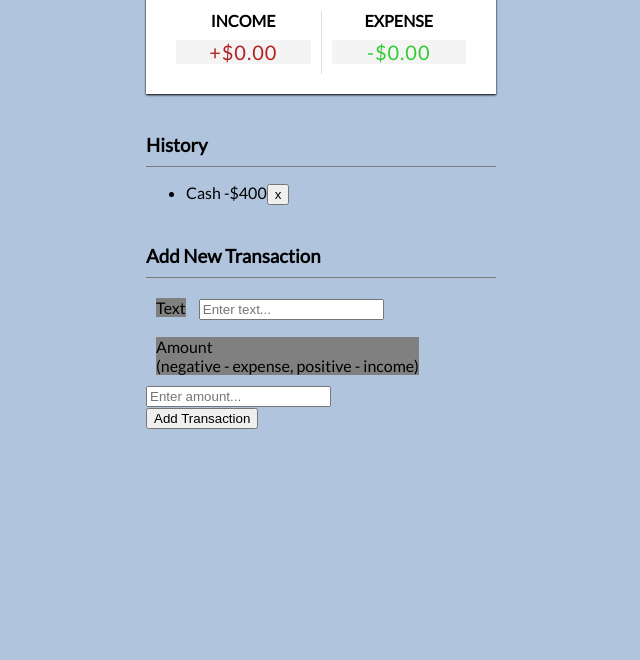
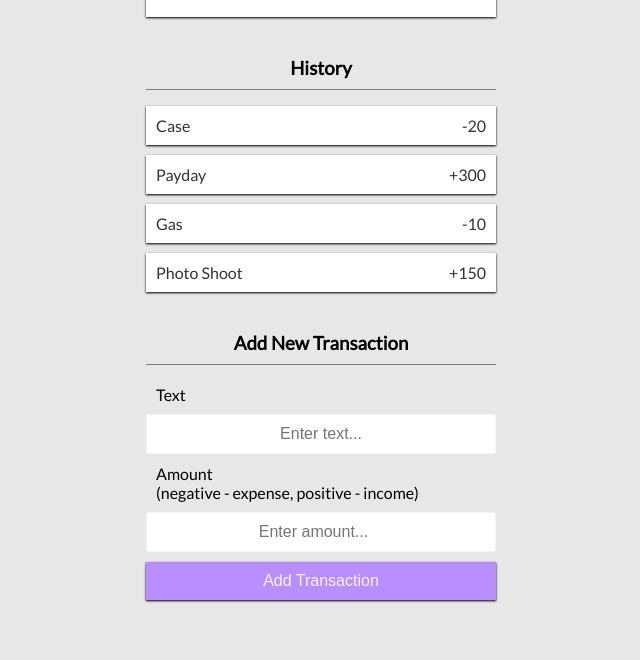
Before and after one commit to randoshaw/javascript-projects-exercises, a plain HTML site: page expense-app/expenses-tracker-app/index.html in a window 1280 px wide. Shown: the part 263-923 px from the top of the page, without its empty margins (319-959 px from the left). Before the commit the page ends 800 px from the top, so only its background shows below. Drawn offline with Linux system fonts and the light colour scheme.

Commit message:
setup html, css and balance, income and expense functionality for expenses tracker app. Also practiced making a custom map function using forEach method.

```diff
--- a/expense-app/expenses-tracker-app/app.js
+++ b/expense-app/expenses-tracker-app/app.js
@@ -0,0 +1,71 @@
+const balance = document.querySelector('#balance')
+const moneyPlus = document.querySelector('#money-plus')
+const moneyMinus = document.querySelector('#money-minus')
+const list = document.querySelector('#list')
+const form = document.querySelector('#form')
+const text = document.querySelector('#text')
+const amount = document.querySelector('#amount')
+
+const dummyTransactions = [
+	{ id: 1, text: 'Case', amount: -20 },
+	{ id: 2, text: 'Payday', amount: 300 },
+	{ id: 3, text: 'Gas', amount: -10 },
+	{ id: 4, text: 'Photo Shoot', amount: 150 }
+]
+
+let transactions = dummyTransactions
+
+// Add transactions to DOM list
+function addTransactionDOM(transaction) {
+	// get income or expense
+	const sign = transaction.amount < 0 ? '-' : '+'
+
+	const item = document.createElement('li')
+
+	// Add class based on value
+	item.classList.add(transaction.amount < 0 ? '-' : '+')
+
+	// Math.abs ==> if -num, will turn to +num (absolute num)
+	item.innerHTML = `
+  ${transaction.text} <span>${sign}${Math.abs(
+		transaction.amount
+	)}</span> <button class="delete-btn">x</button>
+  `
+
+	list.appendChild(item)
+}
+
+// Update the balance, income and expense
+function updateValues() {
+	const amounts = transactions.map(transaction => transaction.amount)
+
+	const total = amounts.reduce((acc, item) => (acc += item), 0).toFixed(2) // toFixed adds 2 decimal places
+
+	const income = amounts
+		.filter(item => item > 0)
+		.reduce((acc, item) => (acc += item), 0)
+		.toFixed(2)
+
+	const expense = (
+		amounts.filter(item => item < 0).reduce((acc, item) => (acc += item), 0) *
+		-1
+	).toFixed(2)
+
+	// console.log(total) // 420.00
+	// console.log(income) // 450.00
+	// console.log(expense) // 30.00
+
+	balance.innerText = `$${total}`
+	moneyPlus.innerText = `$${income}`
+	moneyMinus.innerText = `$${expense}`
+}
+
+// Initial app
+function init() {
+	list.innerHTML = ''
+
+	transactions.forEach(addTransactionDOM)
+	updateValues()
+}
+
+init()
--- a/expense-app/expenses-tracker-app/index.html
+++ b/expense-app/expenses-tracker-app/index.html
@@ -7,7 +7,7 @@
 		<title>Expense App</title>
 	</head>
 	<body>
-		<h2>My Epxenses App</h2>
+		<h2>My Expenses App</h2>
 
 		<div class="container">
 			<h4>My Balance</h4>
@@ -16,19 +16,19 @@
 			<div class="inc-exp-container">
 				<div>
 					<h4>Income</h4>
-					<p id="money-minus" class="money minus">+$0.00</p>
+					<p id="money-plus" class="money plus">+$0.00</p>
 				</div>
 				<div>
 					<h4>Expense</h4>
-					<p id="money-plus" class="money plus">-$0.00</p>
+					<p id="money-minus" class="money minus">-$0.00</p>
 				</div>
 			</div>
 
 			<h3>History</h3>
 			<ul id="list" class="list">
-				<li class="minus">
+				<!-- <li class="minus">
 					Cash <span>-$400</span><button class="delete-btn">x</button>
-				</li>
+				</li> -->
 			</ul>
 
 			<h3>Add New Transaction</h3>
--- a/expense-app/expenses-tracker-app/style.css
+++ b/expense-app/expenses-tracker-app/style.css
@@ -9,7 +9,7 @@
 }
 
 body {
-  background-color: lightsteelblue;
+  background-color: rgb(231, 231, 231);
   display: flex;
   flex-direction: column;
   align-items: center;
@@ -27,17 +27,20 @@ body {
 h1 {
   letter-spacing: 1px;
   margin: 0;
+  text-align: center;
 }
 
 h3 {
   border-bottom: 1px solid #7c7a7a;
   padding-bottom: 10px;
   margin: 40px 0 10px;
+  text-align: center;
 }
 
 h4 {
   margin: 0;
   text-transform: uppercase;
+  text-align: center;
 }
 
 .inc-exp-container {
@@ -76,5 +79,103 @@ h4 {
 label {
   display: inline-block;
   margin: 10px;
-  background-color: gray;
+  /* background-color: gray; */
 }
+
+
+input[type='text'], input[type='number'] {
+  border: 1px  solid whitesmoke;
+  border-radius: 2px;
+  display: block;
+  font-size: 16px;
+  width: 100%;
+  padding: 10px;
+  text-align: center;
+}
+
+.btn {
+  cursor: pointer;
+  background-color: #b98eff;
+  box-shadow: var(--box-shadow);
+  width: 100%;
+  padding: 10px;
+  margin: 10px 0 30px;
+  display: block;
+  border: 0;
+  color: #f4f4f4;
+  font-size: 16px;
+}
+
+.btn:focus, .delete-btn:focus {
+  outline: 0;
+}
+
+.list {
+  list-style-type: none;
+  padding: 0;
+  margin-bottom: 40px;
+}
+
+.list li {
+  background-color: #fff;
+  box-shadow: var(--box-shadow);
+  color: #333;
+  display: flex;
+  justify-content: space-between;
+  position: relative;
+  padding: 10px;
+  margin: 10px 0;
+}
+
+.list li.plus {
+  border-right: 5px solid #2ecc71;
+}
+
+.list li.minus {
+  border-right: 5px solid #c0392b;
+}
+
+/* .list {
+  list-style: none;
+  margin-bottom: 40px;
+  padding: 0;
+}
+
+.list li {
+  color: #333;
+  background-color: #fff;
+  box-shadow: var(--box-shadow);
+  display: flex;
+  justify-content: space-between;
+  position: relative;
+  padding: 10px;
+  margin: 10px 0;
+}
+
+.list li.plus {
+  border-right: 5px solid limegreen;
+}
+
+.list li.minus {
+  border-right: 5px solid firebrick;
+} */
+
+.delete-btn {
+  cursor: pointer;
+  background-color: rgb(255, 56, 56);
+  color: #fff;
+  font-size: 20px;
+  line-height: 18px;
+  padding: 2px 7px;
+  border: 0;
+  position: absolute;
+  top: 50%;
+  left: 0;
+  transform: translate(-115%, -50%);
+  opacity: 0;
+  transition: opacity 0.3s ease-in-out;
+}
+
+.list li:hover .delete-btn {
+  opacity: 1;
+}
```
Also changed, not shown: custom-map-function/map.js (added, +29 -0 lines), 1 other file.
